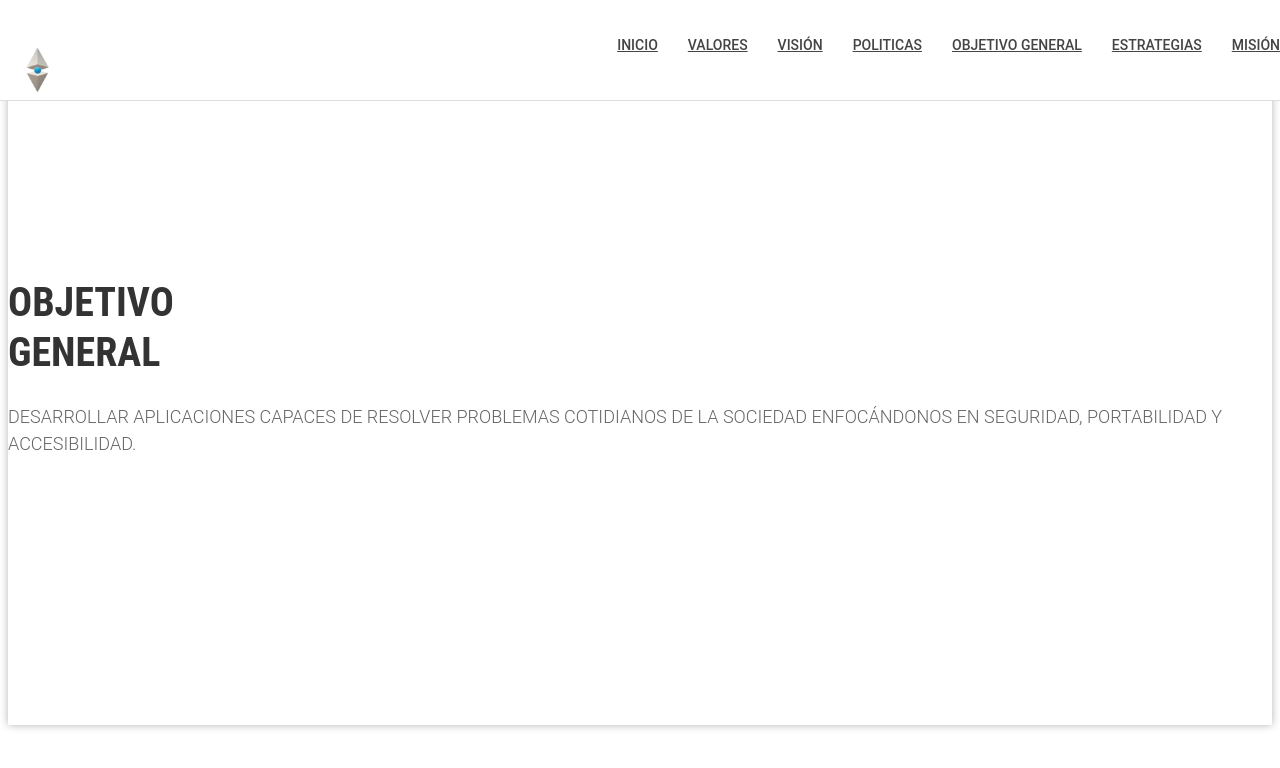
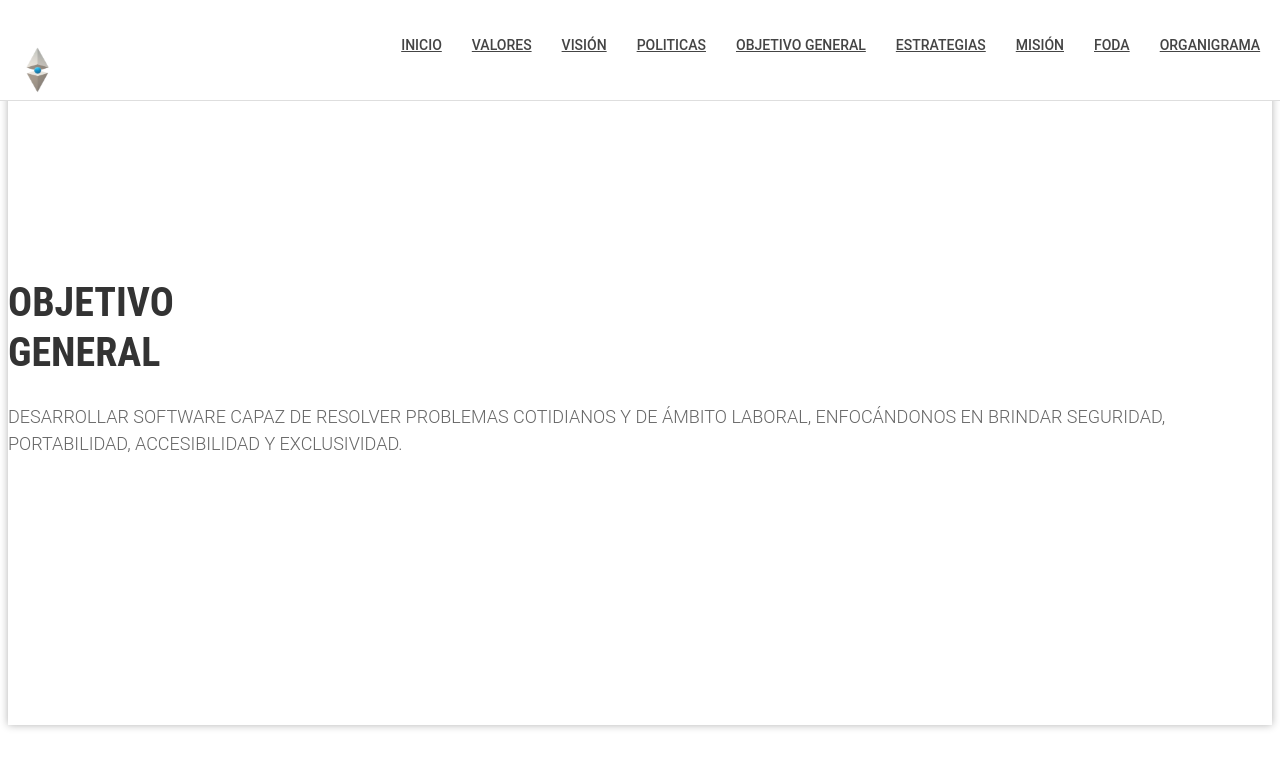
Before and after one commit to Byron-Incs/Byron, a plain HTML site: page objetivos.html in a window 1280 px wide. Drawn offline with Linux system fonts and the light colour scheme.

Commit message:
barra de navegacion

```diff
--- a/objetivos.html
+++ b/objetivos.html
@@ -26,6 +26,9 @@
                             <li><a href="objetivos.html">Objetivo General</a></li>
                             <li><a href="estrategias.html">Estrategias</a></li>
                             <li><a href="mision.html">Misión</a></li>
+                            <li><a href="foda.html">FODA</a></li>
+                            <li><a href="organigrama.html">Organigrama</a></li>
+                            <li> &nbsp &nbsp &nbsp </li>
                             </ul>
                     </div>
                 </nav>
@@ -45,7 +48,7 @@
                                 </h1>
                             </section>
                                 <h2>
-                                    Desarrollar aplicaciones capaces de resolver problemas cotidianos de la sociedad enfocándonos en seguridad, portabilidad y accesibilidad.
+                                    Desarrollar software capaz de resolver problemas cotidianos y de ámbito laboral, enfocándonos en brindar seguridad, portabilidad, accesibilidad y exclusividad.
                                 </h2>
                             </div>
                         </div>
```
Also changed, not shown: estrategias.html (+3 -0 lines), index.html (+3 -0 lines), mision.html (+3 -0 lines), politicas.html (+3 -0 lines), valores.html (+3 -0 lines), vision.html (+3 -0 lines).
